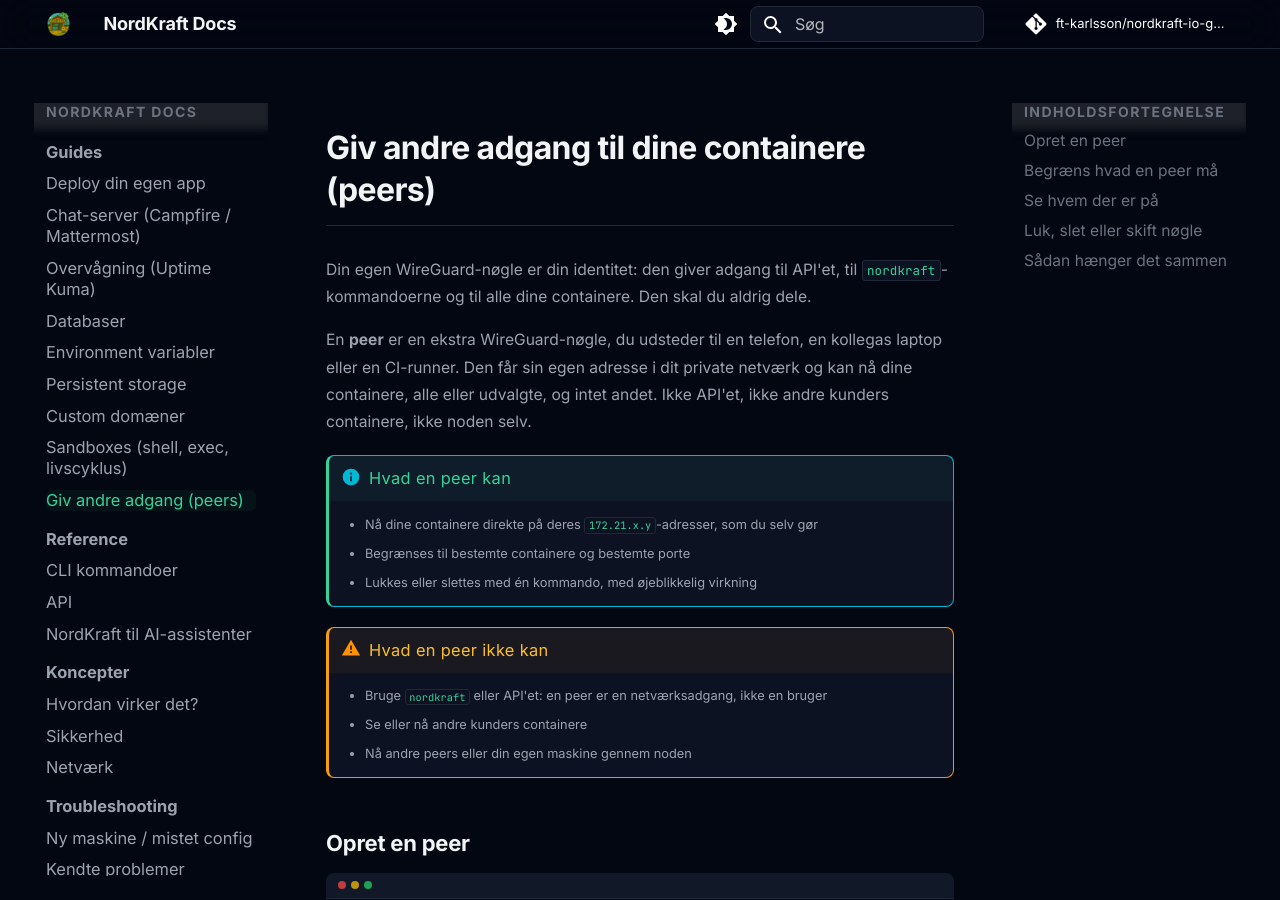
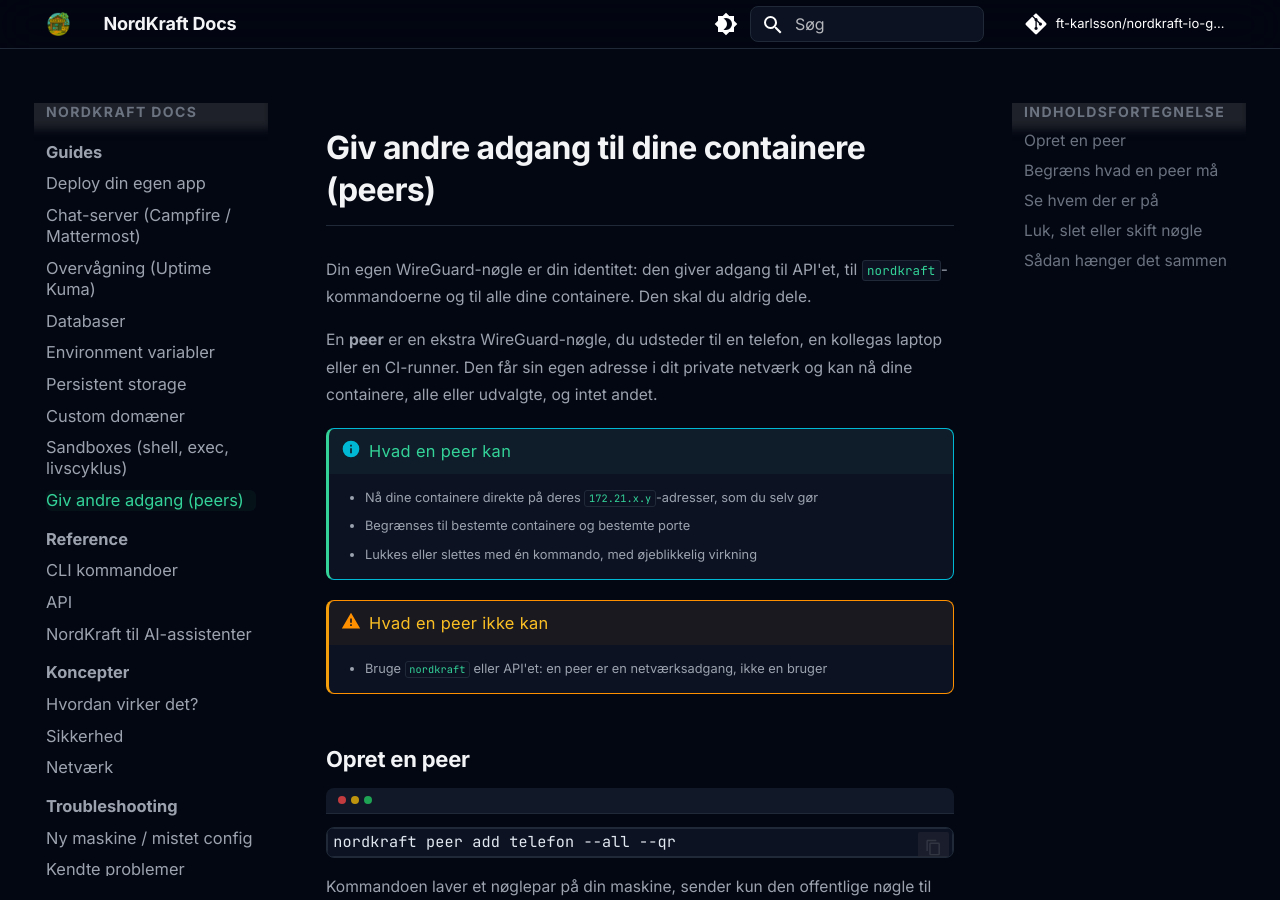
Before and after one commit to ft-karlsson/nordkraft-io-garage-cloud, an MkDocs documentation site: the page built from docs/guides/peers.md, in a window 1280 px wide and 900 px high. Built offline with MkDocs 1.6.1 and Material for MkDocs 9.7.7, drawn with Linux system fonts in a browser that asks for light colours; comment, search, counter and statistics services are not loaded.

Commit message:
Docs: peers guide says what a peer can reach, not what it cannot
Drop the "ikke andre kunders containere, ikke noden selv" sentence and the
matching "cannot reach" bullets. Naming other customers, the node or other
peers as things a peer cannot reach only plants the idea; isolation is a
given. The intro now ends at "og intet andet", and the warning box keeps
the one real distinction: a peer is network access, not a user.

Co-Authored-By: Claude Fable 5.1 <noreply@anthropic.com>

```diff
--- a/docs/guides/peers.md
+++ b/docs/guides/peers.md
@@ -5,8 +5,7 @@ Din egen WireGuard-nøgle er din identitet: den giver adgang til API'et, til
 
 En **peer** er en ekstra WireGuard-nøgle, du udsteder til en telefon, en
 kollegas laptop eller en CI-runner. Den får sin egen adresse i dit private
-netværk og kan nå dine containere, alle eller udvalgte, og intet andet. Ikke
-API'et, ikke andre kunders containere, ikke noden selv.
+netværk og kan nå dine containere, alle eller udvalgte, og intet andet.
 
 !!! info "Hvad en peer kan"
     - Nå dine containere direkte på deres `172.21.x.y`-adresser, som du selv gør
@@ -15,8 +14,6 @@ API'et, ikke andre kunders containere, ikke noden selv.
 
 !!! warning "Hvad en peer ikke kan"
     - Bruge `nordkraft` eller API'et: en peer er en netværksadgang, ikke en bruger
-    - Se eller nå andre kunders containere
-    - Nå andre peers eller din egen maskine gennem noden
 
 ## Opret en peer
 
```
